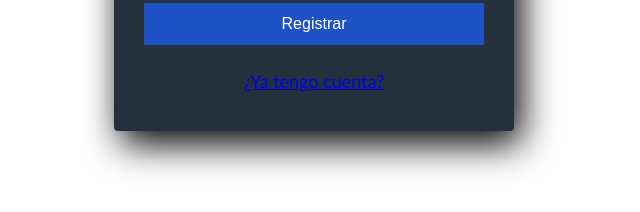
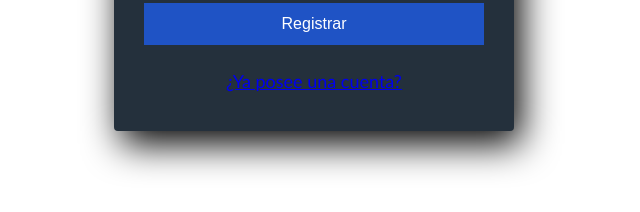
Before and after one commit to DiegoRoa-67000500/Formulario, a plain HTML site: page index.html in a window 1280 px wide. Shown: the part 530-742 px from the top of the page, 326-966 px from the left. Drawn offline with Linux system fonts and the light colour scheme.

Commit message:
pequeño cambio

```diff
--- a/index.html
+++ b/index.html
@@ -26,7 +26,7 @@
                 id="contraseña" placeholder="Ingrese su contraseña">
             <p>Ver los <a href="#"> Terminos y condiciones</a></p>
             <input class="buttons" type="submit" value="Registrar">
-            <p><a href="acceder.html">¿Ya tengo cuenta?</a></p>
+            <p><a href="acceder.html">¿Ya posee una cuenta?</a></p>
         </form>
     </section>
 </body>
```
Also changed, not shown: acceder.html (+1 -2 lines).
